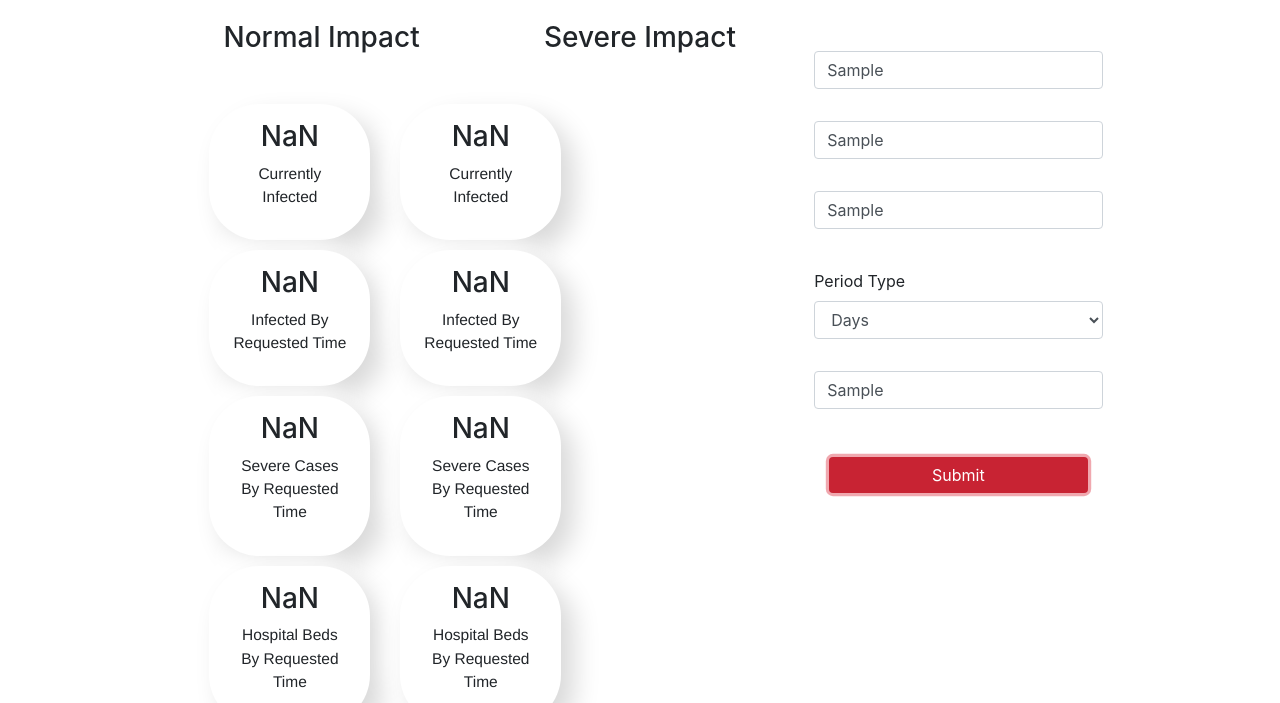
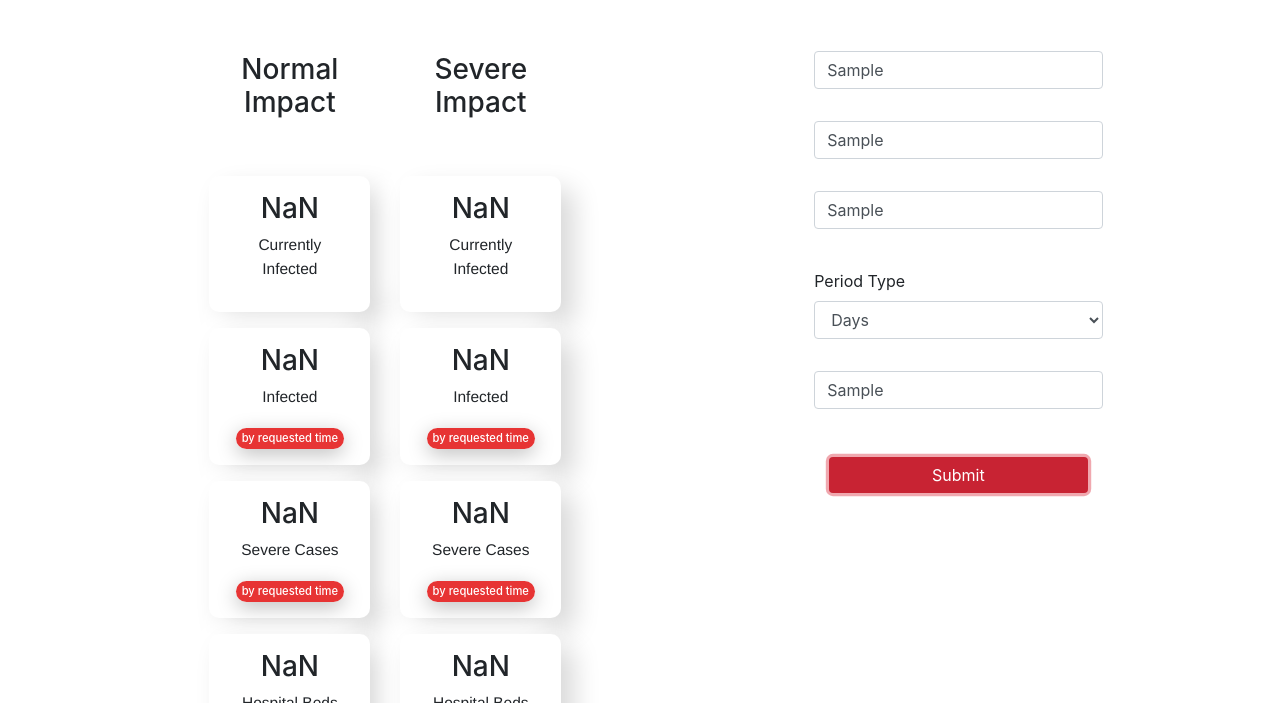
Before and after one commit to mubarakshow/covid-19-estimator-gatsby, a Gatsby site: page / in a window 1280 px wide. Both pictures are taken after typing "Sample", "Sample", "Sample", "Sample" into the empty fields and a click on the button "Submit". Shown: the part 97-800 px from the top of the page. Built offline with nearby package versions, Linux system fonts and the light colour scheme; Gatsby itself is replaced by a stand-in of ours.

Commit message:
made UI improvements

```diff
--- a/gatsby-config.js
+++ b/gatsby-config.js
@@ -15,6 +15,7 @@ module.exports = {
           "body",
           "html",
           "fa",
+          "h5",
           "form-control",
           "form-group",
           "row",
@@ -27,7 +28,16 @@ module.exports = {
           "col-sm-6",
           "col-sm-4",
           "col-6",
-          "text-center"
+          "text-center",
+          "fade",
+          "show",
+          "popover",
+          "popover-header",
+          "popover-body",
+          "bs-popover-top",
+          "bs-popover-bottom",
+          "bs-popover-left",
+          "bs-popover-right"
         ],
         // ignore: ['/ignored.css', 'prismjs/', 'docsearch.js/'], // Ignore files/folders
       }
--- a/src/components/Form/Form.js
+++ /dev/null
@@ -1,2 +0,0 @@
-import React from "react";
-import { Form, Container } from 'react-bootstrap';
--- /dev/null
+++ b/src/components/Popovers.js
@@ -0,0 +1,26 @@
+import React from 'react'
+import {
+  OverlayTrigger,
+  Popover
+} from 'react-bootstrap'
+
+
+const InfoPopover = ({key, placement, title, content, children}) => (
+  <OverlayTrigger
+    trigger="click"
+    key={key}
+    placement={placement}
+    overlay={
+      <Popover id={`popover-positioned-${placement}`}>
+        <Popover.Title as="h5">{title}</Popover.Title>
+        <Popover.Content>
+          {content}
+        </Popover.Content>
+      </Popover>
+    }
+  >
+    {children}
+  </OverlayTrigger>
+)
+
+export default InfoPopover;
--- a/src/pages/index.js
+++ b/src/pages/index.js
@@ -3,8 +3,14 @@ import React from "react"
 import Layout from "../components/layout"
 // import Image from "../components/image"
 import SEO from "../components/seo"
-import { Form, Button, Row, Col} from 'react-bootstrap'
+import {
+  Form,
+  Button,
+  Row,
+  Col
+} from 'react-bootstrap'
 // import { outputData } from '../data/data';
+import InfoPopover from '../components/Popovers'
 import covid19ImpactEstimator from '../estimator';
 import 'bootstrap/dist/css/bootstrap.min.css';
 import "../styles/index.css"
@@ -121,6 +127,12 @@ class IndexPage extends React.Component {
   }
 
   render() {
+    const stringChecker = inputTitle => {
+      if(inputTitle.slice(-18) === ' By Requested Time') {
+        inputTitle = inputTitle.slice(0, -18)
+      }
+      return inputTitle;
+    }
 
     return (
       <Layout>
@@ -131,35 +143,56 @@ class IndexPage extends React.Component {
             lang="en"
           />
           <Col xl={8} sm={8}>
-            <Row className="text-center">
-              <Col lg={6} xs={6} sm={6}>
-                <h3>Normal Impact</h3>
-              </Col>
-              <Col lg={6} xs={6} sm={6}>
-                <h3>Severe Impact</h3>
-              </Col>
-            </Row>
             <Row className="text-center impactDivs" key='xxx'>
               <Col lg={4} md={4} xs={6} sm={6} className="normalImpact">
+                <h3 className="col-title">Normal Impact</h3>
                 {this.state.outputData.map(data => {
                   const { title, estimate: {impact} } = data;
+                  if(title.slice(-18) === ' By Requested Time') {
                     return (
                       <div className="neumorph">
                         <h3>{impact}</h3>
-                      <p>{title}</p>
+                        <p>{stringChecker(title)}</p>
+                        <span className="brt">by requested time</span>
                       </div>
                     )
+                  } else {
+                    return (
+                      <div className="neumorph">
+                        <h3>{impact}</h3>
+                        <p>{stringChecker(title)}</p>
+                      </div>
+                    )
+                  }
                 })}
               </Col>
               <Col lg={4} md={4} xs={6} sm={6} className="severeImpact">
+                <h3 className="col-title">Severe Impact</h3>
                 {this.state.outputData.map(data => {
-                  const { title, estimate: {severeImpact} } = data;
+                  let { title, estimate: {severeImpact} } = data;
+                  if(title.slice(-18) === ' By Requested Time') {
+                    return (
+                      <div className="neumorph">
+                        <h3>{severeImpact}</h3>
+                        <p>{stringChecker(title)}</p>
+                        <InfoPopover
+                          key="pop-pop"
+                          placement="top"
+                          title={title.slice(-17)}
+                          content="This calculated by the time to elapse"
+                        >
+                          <span className="brt">by requested time</span>
+                        </InfoPopover>
+                      </div>
+                    )
+                  } else {
                     return(
                       <div className="neumorph">
                         <h3>{severeImpact}</h3>
-                      <p>{title}</p>
+                        <p>{stringChecker(title)}</p>
                       </div>
                     )
+                  }
                 })}
               </Col>
             </Row>
--- a/src/styles/index.css
+++ b/src/styles/index.css
@@ -2,17 +2,30 @@
   padding:30px;
   border-radius: 5px;
   height: fit-content;
+}
+.col-title {
+  margin-bottom: 2em;
 }
 .impactDivs {
   padding: 2em;
 }
 .neumorph {
   padding: 1em 1.5em;
-  margin-top: 10px;
-  border-radius: 50px;
+  margin-top: 1em;
+  border-radius: 10px;
   background: #ffffff;
   box-shadow:  13px 13px 27px #d9d9d9,
   -13px -13px 27px #ffffff;
+}
+.brt {
+  background-color: #e73434;
+  padding: 0.3em 0.5em;
+  font-size: 0.7em;
+  font-weight: 500;
+  color: #ffffff;
+  border-radius: 50px;
+  box-shadow: 0 5px 20px #bebebe;
+  cursor: pointer;
 }
 .button {
   margin-top: 2em;
```
Also changed, not shown: src/components/Form/FormBlock.js (deleted). Lines whose indentation alone changed are shown as unchanged.
